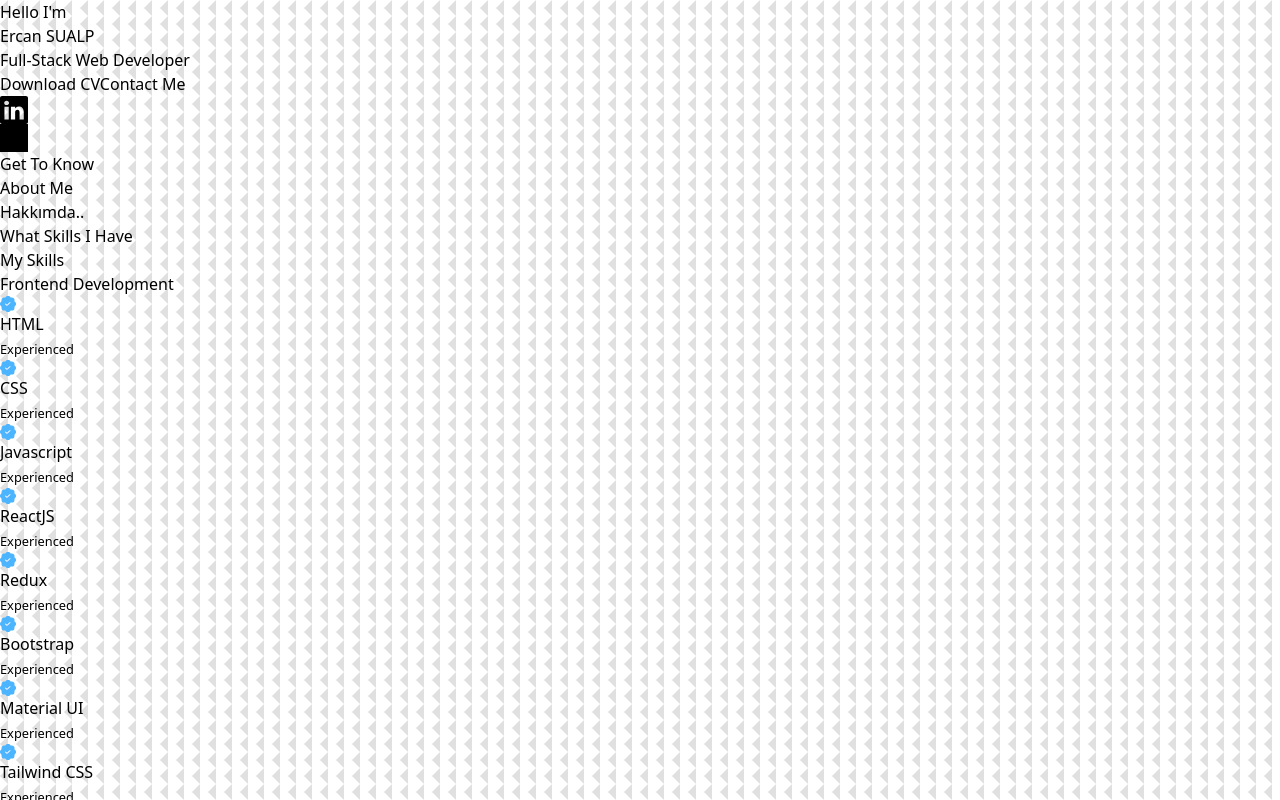
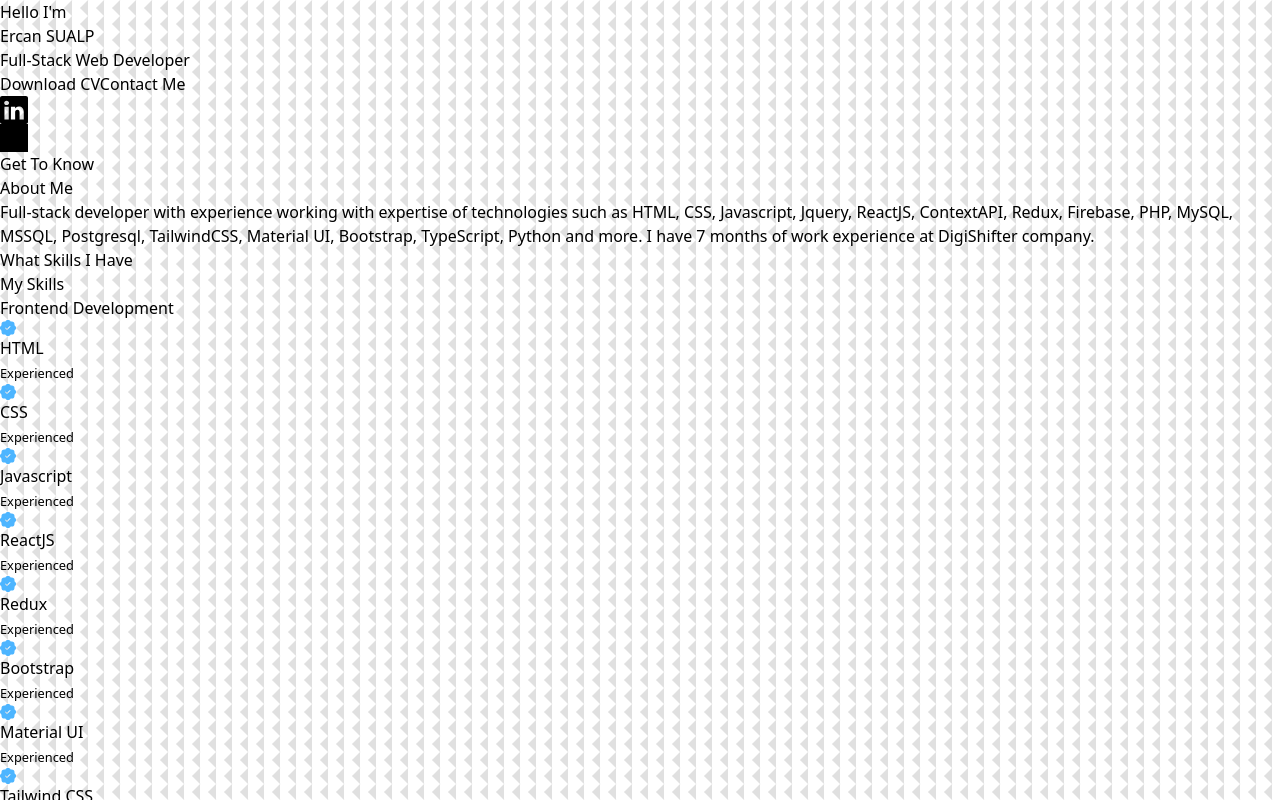
Before and after one commit to ercansualp/ercansualp.com, a React (Vite) app: page / in a window 1280 px wide. Shown: the top 800 px of the page. Built offline with nearby package versions, Linux system fonts and the light colour scheme.

Commit message:
Updated the 'About Me' section.

```diff
--- a/src/pages/home/components/about/index.tsx
+++ b/src/pages/home/components/about/index.tsx
@@ -1,11 +1,11 @@
+import Section from "~/pages/home/components/section";
+
 export default function About() {
     return (
-        <div id="about" className="mt-32 flex flex-col items-center">
-            <h5 className="text-[13.28px] leading-[22.576px] font-medium text-[#ffffff99]">Get To Know</h5>
-            <h2 className="text-[#4db5ff] font-normal text-2xl leading-[40.8px]">About Me</h2>
-            <div className="text-white leading-[27.2px] text-[#ffffff99] mt-8 mb-10">
-                Hakkımda..
+        <Section id="about" title="About Me" description="Get To Know">
+            <div className="leading-[27.2px] text-[#ffffff99] text-center">
+                Full-stack developer with experience working with expertise of technologies such as HTML, CSS, Javascript, Jquery, ReactJS, ContextAPI, Redux, Firebase, PHP, MySQL, MSSQL, Postgresql, TailwindCSS, Material UI, Bootstrap, TypeScript, Python and more. I have 7 months of work experience at DigiShifter company.
             </div>
-        </div>
+        </Section>
     )
 }
```
